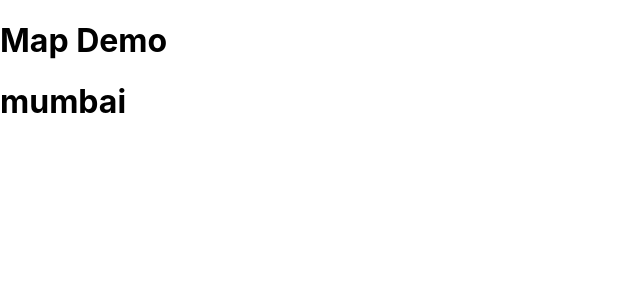
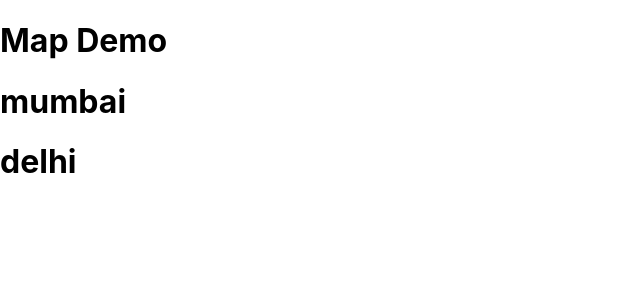
Before and after one commit to Surajpawar83/my-app, a React (Create React App) app: page / in a window 1280 px wide. Shown: the top 300 px of the page, without its empty margins (0-640 px from the left). Built offline with nearby package versions, Linux system fonts and the light colour scheme.

Commit message:
map-function

```diff
--- a/src/App.js
+++ b/src/App.js
@@ -1,12 +1,17 @@
 function App() {
   let title = "Map Demo";
-  let user = { id: 1, city: "mumbai" };
+  let list = ["mumbai", "delhi"];
 
   return (
     <div>
       <h1> {title} </h1>
-      <h1> {user.city} </h1>
+
+      {list.map((item) => (
+        <h1>{item}</h1>
+      ))}
     </div>
   );
 }
 export default App;
+
+// [mumbai, delhi] => [<h1>mumbai</h1>, <h1>delhi</h1>]
```
